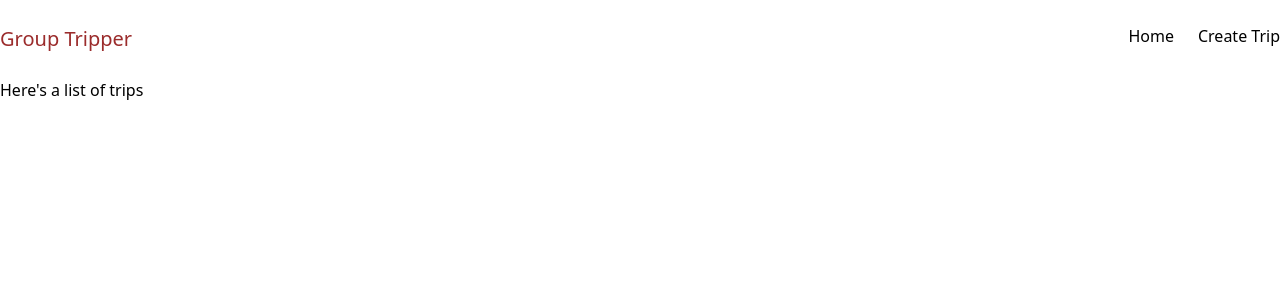
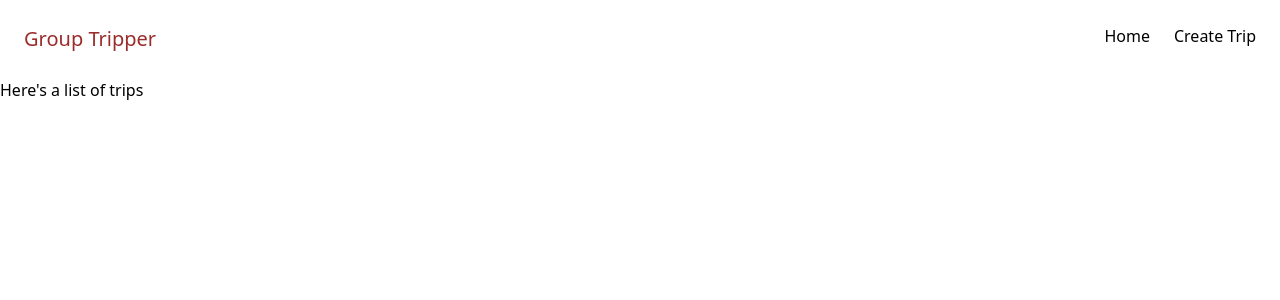
Before and after one commit to hucki/grouptripper, a React (Create React App) app in the folder client/: page / in a window 1280 px wide. Shown: the top 300 px of the page. Built offline with nearby package versions, Linux system fonts and the light colour scheme.

Commit message:
refactor(nav): Extract Navigation to component

```diff
--- a/client/src/App.tsx
+++ b/client/src/App.tsx
@@ -1,22 +1,12 @@
 import React from 'react';
-import { BrowserRouter as Router, Link, Switch, Route } from 'react-router-dom';
+import { BrowserRouter as Router, Switch, Route } from 'react-router-dom';
+import Navigation from './components/Navigation';
 
-function App() {
+function App(): JSX.Element {
   return (
     <Router>
-      <header className="container flex flex-row justify-between m-6 mx-auto align-middle">
-        <h1 className="text-xl text-red-800">Group Tripper</h1>
-        <nav>
-          <ul className="flex flex-row space-x-6">
-            <li>
-              <Link to="/">Home</Link>
-            </li>
-            <li>
-              <Link to="/create-trip">Create Trip</Link>
-            </li>
-          </ul>
-        </nav>
-      </header>
+      <div className="container mx-auto">
+        <Navigation />
         <Switch>
           <Route path="/create-trip">
             <div>Create a trip</div>
@@ -25,6 +15,7 @@ function App() {
             <div>Here's a list of trips</div>
           </Route>
         </Switch>
+      </div>
     </Router>
   );
 }
--- /dev/null
+++ b/client/src/components/Navigation.tsx
@@ -0,0 +1,20 @@
+import React from 'react';
+import { Link } from 'react-router-dom';
+
+export default function Navigation(): JSX.Element {
+  return (
+    <header className="flex flex-row justify-between p-6 align-middle">
+      <h1 className="text-xl text-red-800">Group Tripper</h1>
+      <nav>
+        <ul className="flex flex-row space-x-6">
+          <li>
+            <Link to="/">Home</Link>
+          </li>
+          <li>
+            <Link to="/create-trip">Create Trip</Link>
+          </li>
+        </ul>
+      </nav>
+    </header>
+  );
+}
```
Lines whose indentation alone changed are shown as unchanged.
